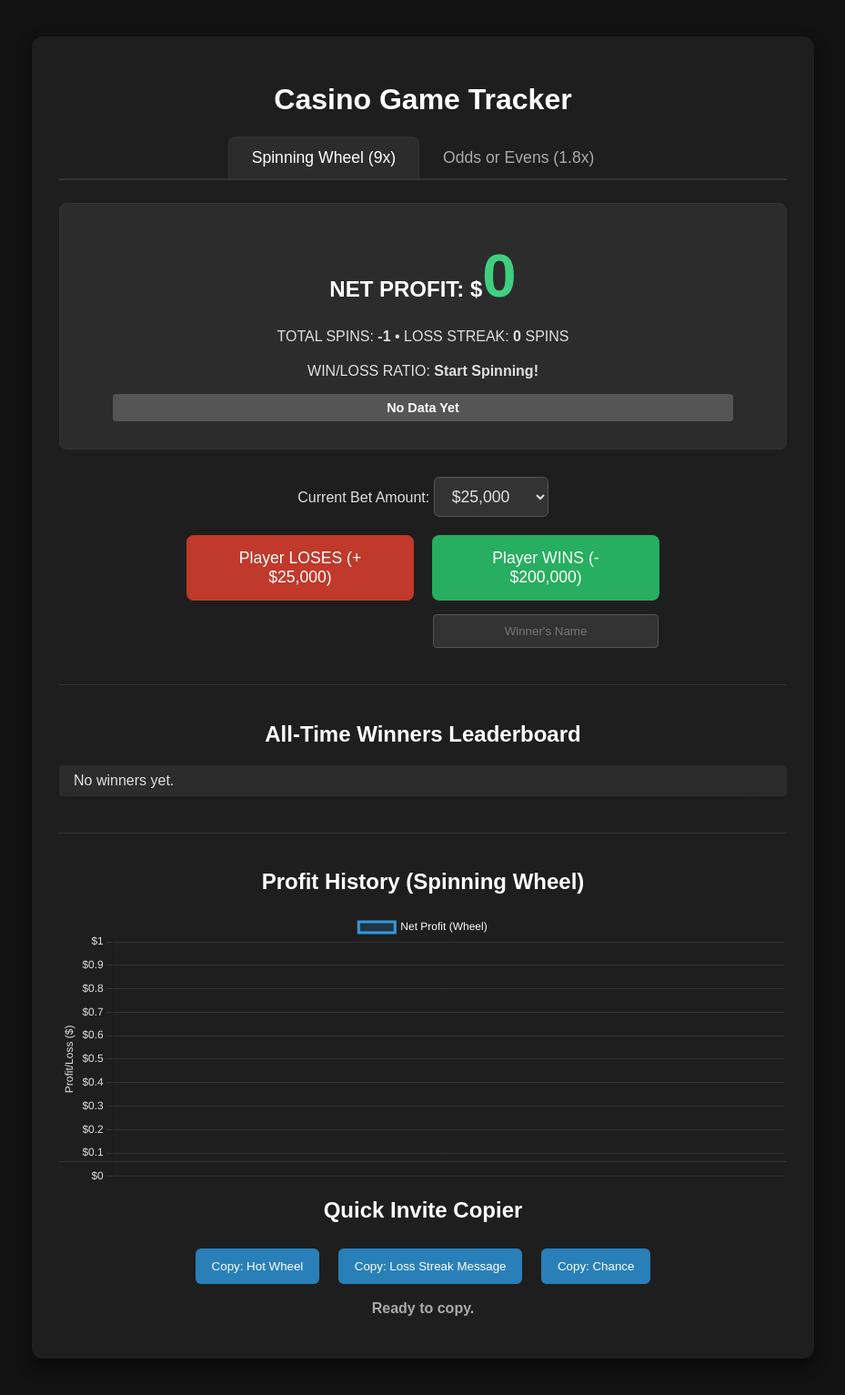
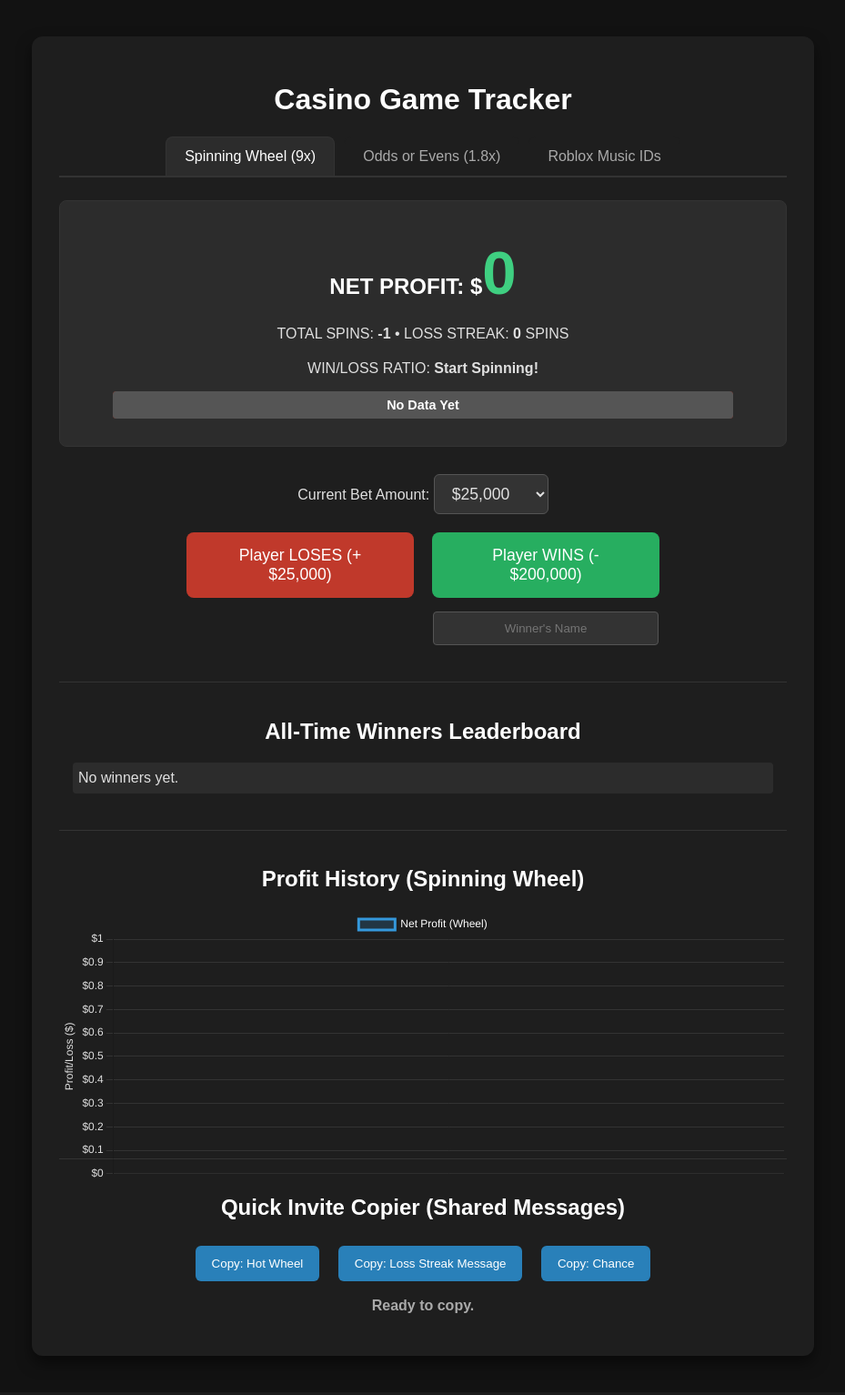
Before and after one commit to Curavis/Casino-Tracker, a Flask app: page / in a window 1280 px wide. Shown: the whole page at 91% size, without its empty margins (175-1104 px from the left). After the commit the page ends 1501 px from the top, so only its background shows below. Run offline with Flask 3, Linux system fonts and the light colour scheme.

Commit message:
Update index.html

```diff
--- a/templates/index.html
+++ b/templates/index.html
@@ -1,3 +1,5 @@
+<!-- --- HTML Frontend: templates/index.html --- -->
+
 <!DOCTYPE html>
 <html lang="en">
 <head>
@@ -36,20 +38,22 @@
         .game-tabs {
             display: flex;
             justify-content: center;
+            flex-wrap: wrap; /* Added for mobile responsiveness */
             margin-bottom: 25px;
             border-bottom: 2px solid #333;
         }
         .tab-button {
-            padding: 12px 25px;
+            padding: 12px 20px;
             cursor: pointer;
             border: none;
             background: #1e1e1e;
             color: #aaa;
-            font-size: 1.1em;
+            font-size: 1.0em;
             transition: background-color 0.3s, color 0.3s;
             border-radius: 8px 8px 0 0;
             border: 1px solid #1e1e1e;
             border-bottom: none;
+            margin: 0 5px; /* Spacing between tabs */
         }
         .tab-button.active {
             background-color: #2c2c2c;
@@ -160,16 +164,52 @@
         }
 
         /* SCROLLING */
-        .leaderboard-scroll {
-            max-height: 200px; overflow-y: scroll; overflow-x: hidden;
+        .leaderboard-scroll, .music-list-scroll {
+            max-height: 300px; overflow-y: scroll; overflow-x: hidden;
             padding-right: 10px; margin: 10px auto 0; text-align: left;
             background-color: #2c2c2c; border-radius: 4px;
+            width: 95%;
         }
-        .leaderboard-scroll ul { list-style: none; padding-left: 10px; margin: 0; }
+        .leaderboard-scroll ul, .music-list-scroll ul { list-style: none; padding-left: 0; margin: 0; }
         .leaderboard-scroll li {
             background-color: #2c2c2c; margin: 2px 0; padding: 6px;
-            border-radius: 4px; width: 95%;
+            border-radius: 4px; width: 100%;
         }
+
+        /* Music List Specific Styling */
+        .music-item {
+            display: flex;
+            justify-content: space-between;
+            align-items: center;
+            padding: 8px 12px;
+            margin: 4px 0;
+            background-color: #3c3c3c; /* Darker background for contrast */
+            border-radius: 6px;
+            cursor: pointer;
+            transition: background-color 0.2s, box-shadow 0.2s;
+        }
+        .music-item:hover {
+            background-color: #4a4a4a; /* Lighter on hover */
+            box-shadow: 0 0 5px rgba(255, 255, 255, 0.1);
+        }
+        .music-item-name {
+            font-weight: bold;
+            flex-grow: 1;
+            white-space: nowrap;
+            overflow: hidden;
+            text-overflow: ellipsis;
+        }
+        .music-item-id {
+            font-size: 0.9em;
+            color: #a0a0a0;
+            user-select: none; /* Prevent selection of the ID text */
+            margin-left: 15px;
+        }
+        .music-copy-icon {
+            margin-left: 10px;
+            color: #3498db;
+        }
+
 
         #copy-status { margin-top: 10px; font-weight: bold; color: #aaa; }
 
@@ -187,10 +227,11 @@
         <div class="game-tabs">
             <button class="tab-button" id="wheel-tab" onclick="showGame('wheel')">Spinning Wheel (9x)</button>
             <button class="tab-button" id="odds-tab" onclick="showGame('odds')">Odds or Evens (1.8x)</button>
+            <button class="tab-button" id="music-tab" onclick="showGame('music')">Roblox Music IDs</button>
         </div>
 
         <!-- ---------------------------------------------------- -->
-        <!-- 1. SPINNING WHEEL CONTENT (Default) -->
+        <!-- 1. SPINNING WHEEL CONTENT -->
         <!-- ---------------------------------------------------- -->
         <div id="wheel-game" class="game-content">
 
@@ -268,7 +309,7 @@
         </div>
 
         <!-- ---------------------------------------------------- -->
-        <!-- 2. ODDS OR EVENS CONTENT (Hidden by default) -->
+        <!-- 2. ODDS OR EVENS CONTENT -->
         <!-- ---------------------------------------------------- -->
         <div id="odds-game" class="game-content" style="display:none;">
 
@@ -332,9 +373,32 @@
         </div>
         <!-- ---------------------------------------------------- -->
 
-        <!-- 3. Clipboard Buttons (Shared) -->
+        <!-- 3. MUSIC LIST CONTENT (NEW) -->
+        <!-- ---------------------------------------------------- -->
+        <div id="music-game" class="game-content" style="display:none;">
+            <h2 style="margin-bottom: 20px;">Roblox Music IDs (Click to Copy ID)</h2>
+
+            <div class="music-list-scroll">
+                <ul>
+                    {% for song in roblox_music_list %}
+                        <li class="music-item" onclick="copyMusicID('{{ song.id | e }}', '{{ song.name | e }}')">
+                            <span class="music-item-name">{{ song.name }}</span>
+                            <span class="music-item-id">{{ song.id }}</span>
+                            <span class="music-copy-icon">📋</span>
+                        </li>
+                    {% else %}
+                        <li style="padding: 10px; color: #ff6b6b;">No songs found. Please ensure the 'Roblox Song ID's.txt' file is correctly formatted (ID-Name).</li>
+                    {% endfor %}
+                </ul>
+            </div>
+            <p id="music-copy-status" style="margin-top: 20px; font-weight: bold; color: #aaa;">Ready to copy music ID.</p>
+        </div>
+        <!-- ---------------------------------------------------- -->
+
+
+        <!-- 4. Clipboard Buttons (Shared) -->
         <div class="messages">
-            <h2>Quick Invite Copier</h2>
+            <h2>Quick Invite Copier (Shared Messages)</h2>
             <div class="clipboard-buttons">
                 {% for key, message in messages.items() %}
                     {% set display_name = key %}
@@ -345,7 +409,7 @@
                         {% set message_content = loss_streak ~ ' losses in a row! Can\'t be much longer!' %}
                     {% endif %}
 
-                    <button onclick="copyToClipboard('{{ message_content | e }}', '{{ display_name }}')">
+                    <button onclick="copyToClipboard('{{ message_content | e }}', '{{ display_name }}', 'copy-status')">
                         Copy: {{ display_name }}
                     </button>
                 {% endfor %}
@@ -379,7 +443,7 @@
             // Show the selected game content
             document.getElementById(gameId + '-game').style.display = 'block';
             // Activate the corresponding button
-            document.getElementById(gameId + '-tab').classList.add('active'); // Use ID for reliable selection
+            document.getElementById(gameId + '-tab').classList.add('active');
 
             // Re-render chart for the currently active tab to prevent rendering issues
             if (gameId === 'wheel' && window.wheelChartInstance) {
@@ -417,6 +481,7 @@
 
                 // Update UI
                 document.getElementById('oe-lose-btn').textContent = `Player LOSES (+ $${formatCurrency(netLoss)})`;
+                // Note: The Odd/Even game doesn't need a winner name input, just the button for a win
                 document.getElementById('oe-win-btn').textContent = `Player WINS (- $${formatCurrency(netWin)})`;
 
                 // Update hidden input fields for form submission
@@ -470,11 +535,11 @@
             return new Chart(ctx, config);
         }
 
-        // --- CLIPBOARD LOGIC ---
-        function copyToClipboard(text, key) {
-            // Clipboard logic remains the same
-            text = text.replace(/&quot;/g, '"').replace(/&#39;/g, "'");
-            const statusElement = document.getElementById('copy-status');
+        // --- CLIPBOARD LOGIC (Updated to accept status element ID) ---
+        function copyToClipboard(text, key, statusElementId) {
+            // Unescape HTML entities
+            text = text.replace(/&quot;/g, '"').replace(/&#39;/g, "'").replace(/&amp;/g, '&');
+            const statusElement = document.getElementById(statusElementId);
             const textarea = document.createElement('textarea');
             textarea.value = text;
             textarea.style.position = 'fixed';
@@ -483,9 +548,10 @@
             textarea.select();
 
             try {
+                // Using document.execCommand('copy') as navigator.clipboard may not work in iframes
                 document.execCommand('copy');
                 statusElement.textContent = `'${key}' Copied!`;
-                statusElement.style.color = 'green';
+                statusElement.style.color = 'lightgreen';
             } catch (err) {
                 console.error('Copy method failed: ', err);
                 statusElement.textContent = 'ERROR: Copy failed.';
@@ -493,11 +559,18 @@
             } finally {
                 document.body.removeChild(textarea);
                 setTimeout(() => {
-                    statusElement.textContent = 'Ready to copy.';
-                    statusElement.style.color = 'gray';
+                    statusElement.textContent = statusElementId === 'music-copy-status' ? 'Ready to copy music ID.' : 'Ready to copy.';
+                    statusElement.style.color = '#aaa';
                 }, 1500);
             }
         }
+
+        // --- NEW MUSIC ID COPY FUNCTION ---
+        function copyMusicID(id, name) {
+            // The ID is the value to copy, the name is just for the success message
+            copyToClipboard(id, name + ' ID', 'music-copy-status');
+        }
+
 
         // --- INITIALIZATION ---
         document.addEventListener('DOMContentLoaded', function() {
@@ -506,14 +579,14 @@
             updateButtonLabels('odds');
 
             // 2. Initialize Charts
+            // Use JSON.parse and tojson|safe to correctly handle list serialization from Python/Jinja
             const swProfitHistory = JSON.parse('{{ profit_history | tojson | safe }}');
             const oeProfitHistory = JSON.parse('{{ oe_profit_history | tojson | safe }}');
 
             window.wheelChartInstance = initChart('wheelChart', swProfitHistory, 'Net Profit (Wheel)', '#3498db');
             window.oeChartInstance = initChart('oeChart', oeProfitHistory, 'Net Profit (Odds/Evens)', '#e67e22'); // Orange for new game
 
-            // 3. Set Initial Tab (CRITICAL FIX HERE)
-            // Get the tab state passed from Flask or default to 'wheel'
+            // 3. Set Initial Tab
             const initialTab = '{{ active_tab }}';
             showGame(initialTab);
 
```
